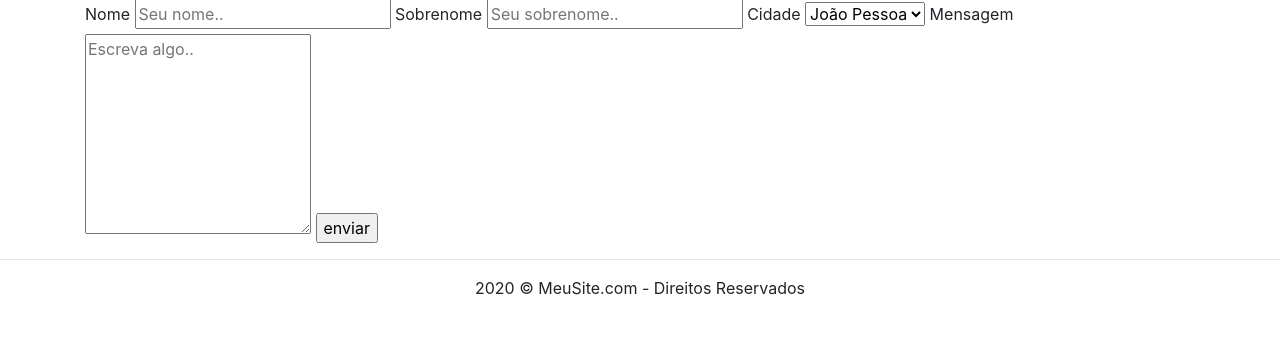
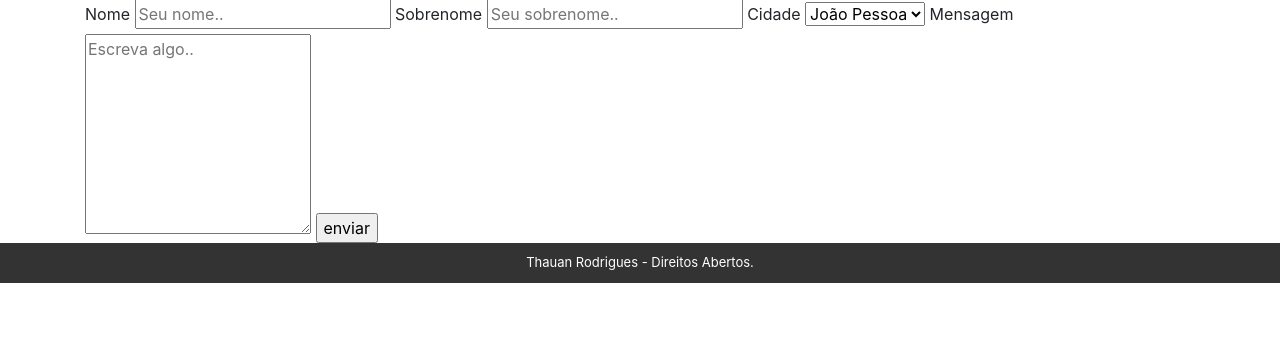
Before and after one commit to Thauan20/MiniProjeto, a PHP site: page /faleconosco.php in a window 1280 px wide. Shown: the part 448-787 px from the top of the page. Run offline with PHP 8.4, Linux system fonts and the light colour scheme; some libraries are stand-ins or nearby versions.

Commit message:
rodapé do site

```diff
--- a/rodape.php
+++ b/rodape.php
@@ -1,4 +1,15 @@
-<footer>
-    <hr>
-    <center>2020 &copy; MeuSite.com - Direitos Reservados </center>
-</footer>
+<!-- Rodapé -->
+<div class="footer">
+  Thauan Rodrigues - Direitos Abertos.
+</div>
+<style>
+/* rodapé */
+.footer {
+   min-width: : 280px;
+  padding: 10px;
+  text-align: center;
+  background: #333;
+  color: white;
+  font-size: 13px;
+}
+</style>
```
